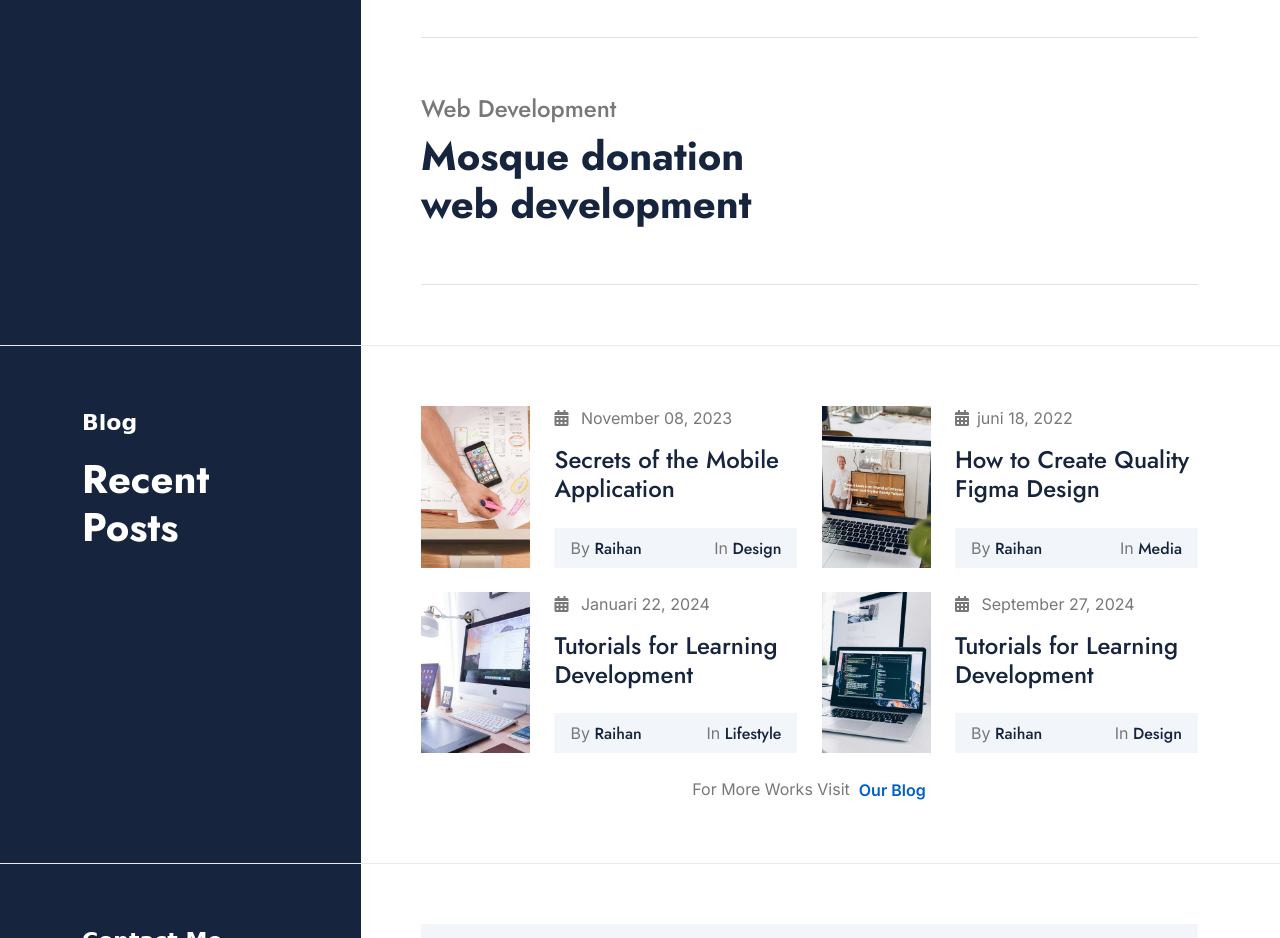
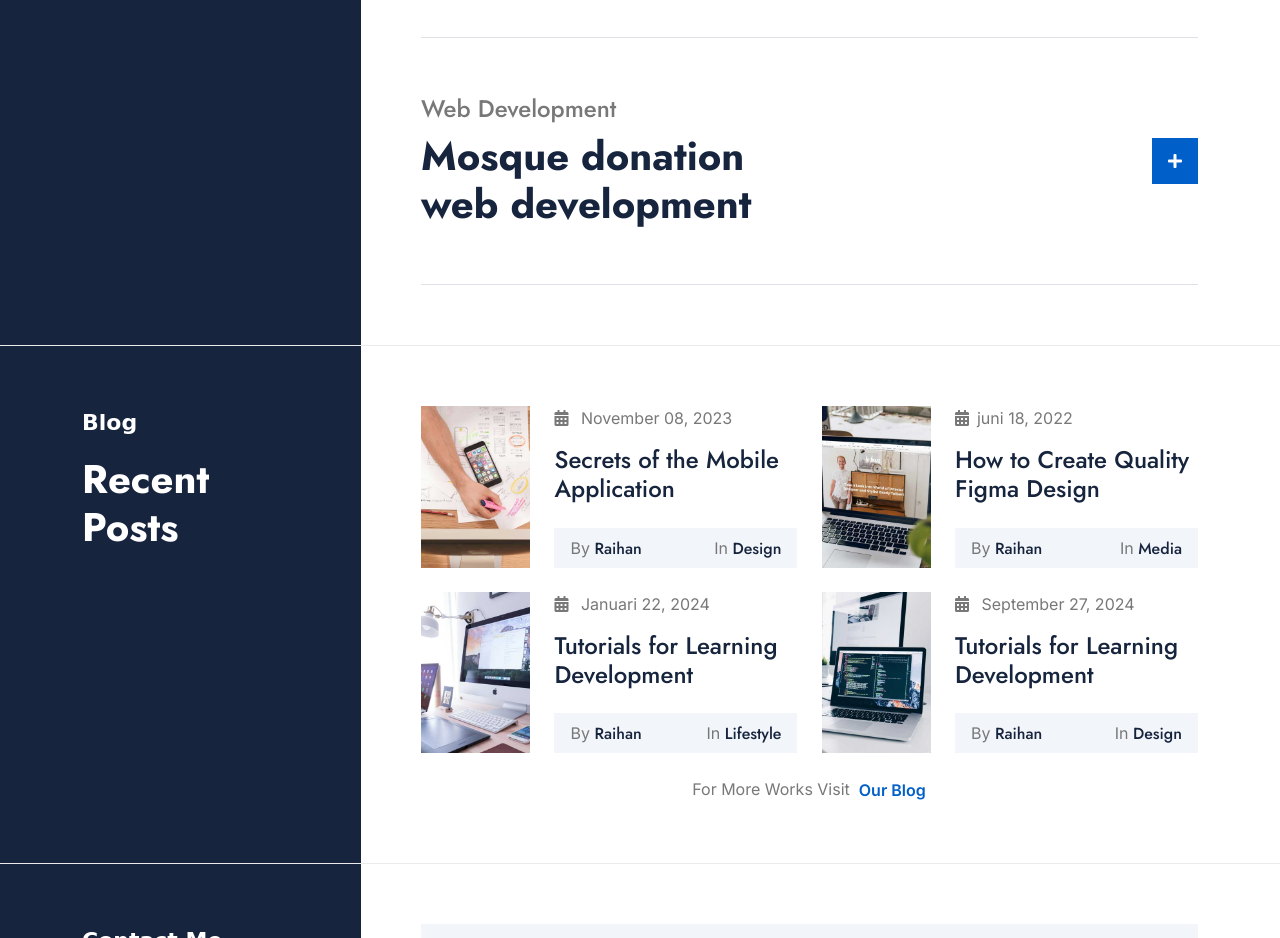
Before and after one commit to rehan912/website-raihan, a plain HTML site: page index.html in a window 1280 px wide. Shown: the part 4720-5658 px from the top of the page. Drawn offline with nearby package versions, Linux system fonts and the light colour scheme; files whose address does not match are found by name; a web font is replaced by a local one.

Commit message:
Update index.html

```diff
--- a/index.html
+++ b/index.html
@@ -499,6 +499,11 @@
                                             </div>
                                         </div>
                                     </div>
+                                    <div class="col-3 col-xl-2">
+                                        <div class="view-img">
+                                            <a href="img/portfolio-2.jpg" class="btn btn-primary btn-lg-square"  data-lightbox="portfolio-2"><i class="fas fa-plus"></i></a>
+                                        </div>
+                                    </div>
                                 </div>
                             </div>
                         </div>
```
